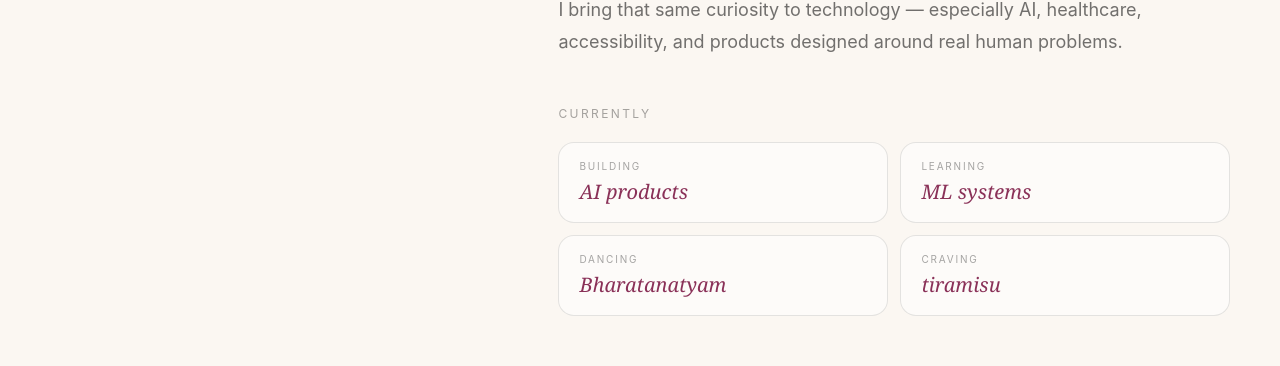
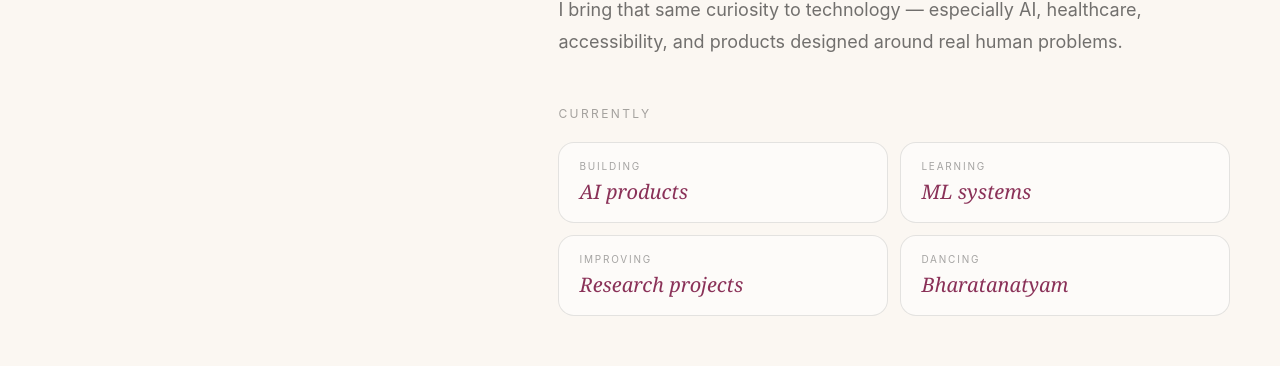
Before and after one commit to esutaria/eesha-portfolio, a React (Vite) app: page / in a window 1280 px wide. Shown: the part 5749-6115 px from the top of the page. Built offline with nearby package versions, Linux system fonts and the light colour scheme.

Commit message:
Edit activities

```diff
--- a/src/App.tsx
+++ b/src/App.tsx
@@ -609,8 +609,8 @@ function App() {
                 {[
                   ["building", "AI products"],
                   ["learning", "ML systems"],
+                  ["improving", "Research projects"],
                   ["dancing", "Bharatanatyam"],
-                  ["craving", "tiramisu"],
                 ].map(([label, value], index) => (
                   <motion.div
                     key={label}
```
